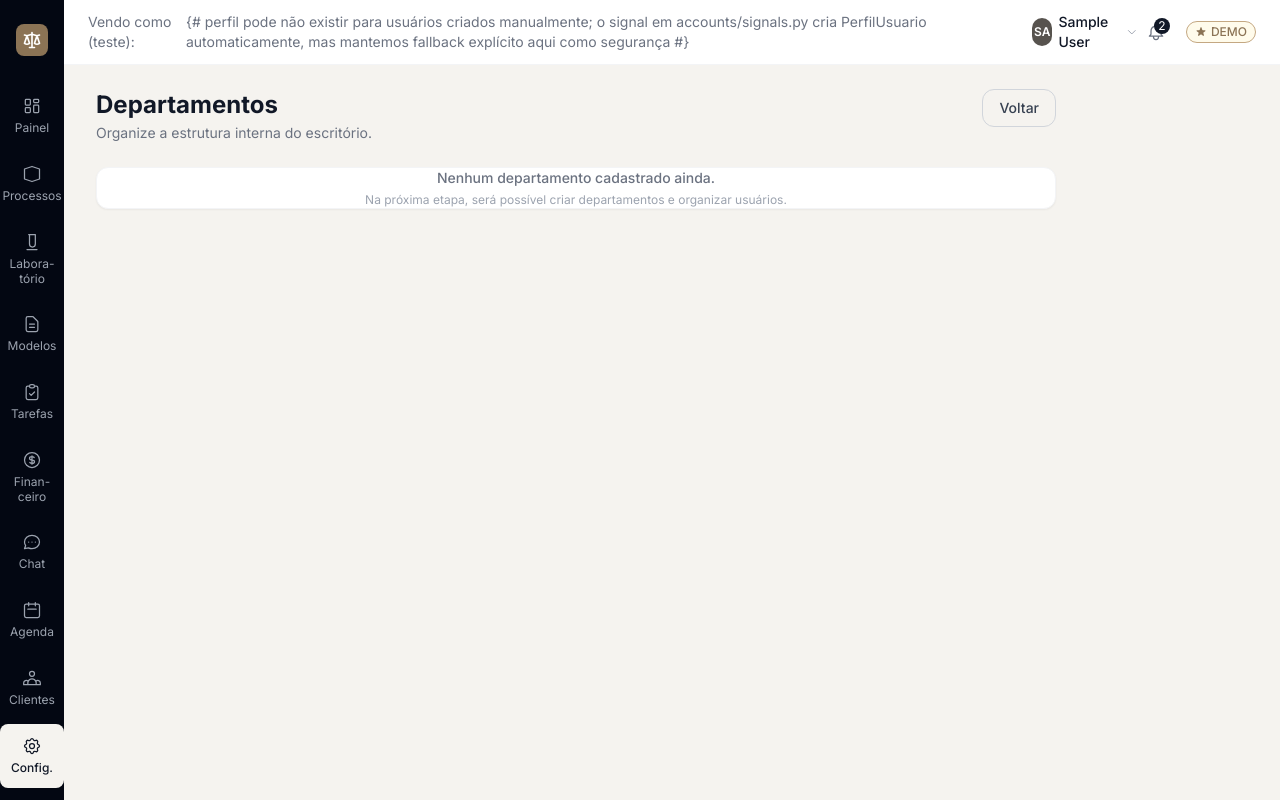
After one commit to BrenoAlcaraz/alenziTech_sistemaAdvocacia, a Django app: page /configuracoes/departamentos/ in a window 1280 px wide. The commit adds this page. Run offline with Django 5.2, Linux system fonts and the light colour scheme; the visitor is signed in with stand-in values (Sample User, id 1); parts of the project's set-up code (start-up, migrations or seed data) failed here and were passed over.

Commit message:
feat(configuracoes): listar departamentos
Co-Authored-By: Claude Sonnet 4.6 <noreply@anthropic.com>

```diff
--- a/apps/configuracoes/urls.py
+++ b/apps/configuracoes/urls.py
@@ -8,4 +8,5 @@ urlpatterns = [
     path("configuracoes/perfil/editar/", views.editar_perfil, name="editar_perfil"),
     path("configuracoes/escritorio/", views.editar_escritorio, name="editar_escritorio"),
     path("configuracoes/usuarios/novo/", views.novo_usuario, name="novo_usuario"),
+    path("configuracoes/departamentos/", views.departamentos, name="departamentos"),
 ]
--- a/apps/configuracoes/views.py
+++ b/apps/configuracoes/views.py
@@ -9,7 +9,7 @@ from apps.accounts.decorators import (
     usuario_admin_escritorio,
 )
 from apps.accounts.forms import CriarUsuarioEscritorioForm, PerfilUsuarioForm
-from apps.accounts.models import PerfilUsuario
+from apps.accounts.models import Departamento, PerfilUsuario
 from .models import ConfiguracaoEscritorio
 from .forms import ConfiguracaoEscritorioForm
 
@@ -99,6 +99,34 @@ def novo_usuario(request):
 
 
 @requer_admin_escritorio
+def departamentos(request):
+    deps = (
+        Departamento.objects
+        .select_related("departamento_pai")
+        .prefetch_related("membros", "membros__usuario")
+        .order_by("nome")
+    )
+
+    departamentos_contexto = []
+    for dep in deps:
+        membros_list = list(dep.membros.all())
+        departamentos_contexto.append({
+            "departamento": dep,
+            "total_membros": len(membros_list),
+            "total_gerentes": sum(1 for m in membros_list if m.eh_gerente),
+        })
+
+    return render(
+        request,
+        "configuracoes/departamentos.html",
+        {
+            "departamentos_contexto": departamentos_contexto,
+            "item_ativo": "configuracoes",
+        },
+    )
+
+
+@requer_admin_escritorio
 def editar_escritorio(request):
     configuracao = _obter_configuracao_escritorio()
 
--- /dev/null
+++ b/templates/configuracoes/departamentos.html
@@ -0,0 +1,84 @@
+{% extends "base/base_auth.html" %}
+{% block title %}Departamentos — Jurídico SaaS{% endblock %}
+
+{% block content %}
+
+<div class="flex items-start justify-between mb-6">
+  <div>
+    <h1 class="text-2xl font-bold text-gray-900">Departamentos</h1>
+    <p class="text-sm text-gray-500 mt-0.5">Organize a estrutura interna do escritório.</p>
+  </div>
+  <a href="{% url 'configuracoes:index' %}" class="btn-secondary text-sm flex-shrink-0">
+    Voltar
+  </a>
+</div>
+
+<div class="card p-0 overflow-hidden">
+
+  {% if departamentos_contexto %}
+  <div class="overflow-x-auto">
+    <table class="w-full text-sm">
+      <thead>
+        <tr class="border-b border-gray-100 text-xs text-gray-500 uppercase tracking-wide">
+          <th class="text-left px-5 py-3 font-medium">Nome</th>
+          <th class="text-left px-5 py-3 font-medium">Departamento pai</th>
+          <th class="text-center px-5 py-3 font-medium">Membros</th>
+          <th class="text-center px-5 py-3 font-medium">Gerentes</th>
+          <th class="text-center px-5 py-3 font-medium">Status</th>
+          <th class="text-left px-5 py-3 font-medium">Ações</th>
+        </tr>
+      </thead>
+      <tbody class="divide-y divide-gray-100">
+        {% for item in departamentos_contexto %}
+        <tr class="hover:bg-gray-50 transition-colors">
+          <td class="px-5 py-4">
+            <p class="font-medium text-gray-900">{{ item.departamento.nome }}</p>
+            {% if item.departamento.descricao %}
+              <p class="text-xs text-gray-400 mt-0.5">{{ item.departamento.descricao }}</p>
+            {% endif %}
+          </td>
+          <td class="px-5 py-4 text-gray-500">
+            {% if item.departamento.departamento_pai %}
+              {{ item.departamento.departamento_pai.nome }}
+            {% else %}
+              <span class="text-gray-300">—</span>
+            {% endif %}
+          </td>
+          <td class="px-5 py-4 text-center text-gray-700">
+            {{ item.total_membros }}
+          </td>
+          <td class="px-5 py-4 text-center text-gray-700">
+            {{ item.total_gerentes }}
+          </td>
+          <td class="px-5 py-4 text-center">
+            {% if item.departamento.ativo %}
+              <span class="inline-flex items-center px-2 py-0.5 rounded-full text-xs font-medium bg-green-50 text-green-700">
+                Ativo
+              </span>
+            {% else %}
+              <span class="inline-flex items-center px-2 py-0.5 rounded-full text-xs font-medium bg-gray-100 text-gray-500">
+                Inativo
+              </span>
+            {% endif %}
+          </td>
+          <td class="px-5 py-4 text-xs text-gray-400 italic">
+            Edição em breve
+          </td>
+        </tr>
+        {% endfor %}
+      </tbody>
+    </table>
+  </div>
+
+  {% else %}
+  <div class="p-10 text-center">
+    <p class="text-sm font-medium text-gray-500">Nenhum departamento cadastrado ainda.</p>
+    <p class="text-xs text-gray-400 mt-1">
+      Na próxima etapa, será possível criar departamentos e organizar usuários.
+    </p>
+  </div>
+  {% endif %}
+
+</div>
+
+{% endblock %}
```
Also changed, not shown: templates/configuracoes/index.html (+15 -0 lines).
